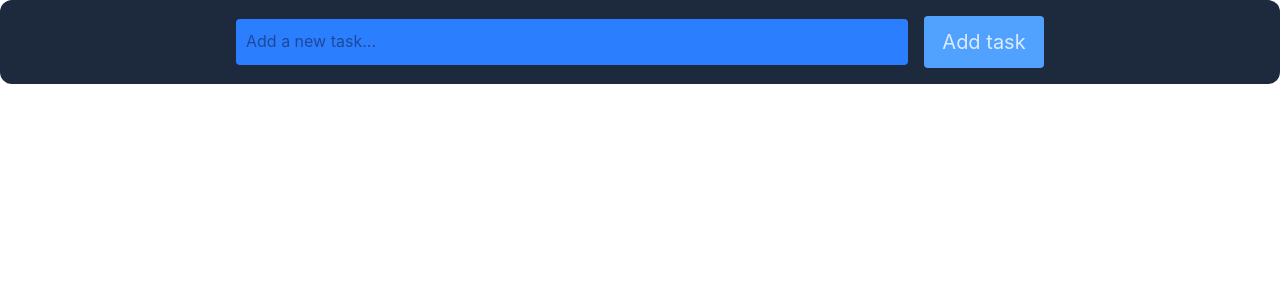
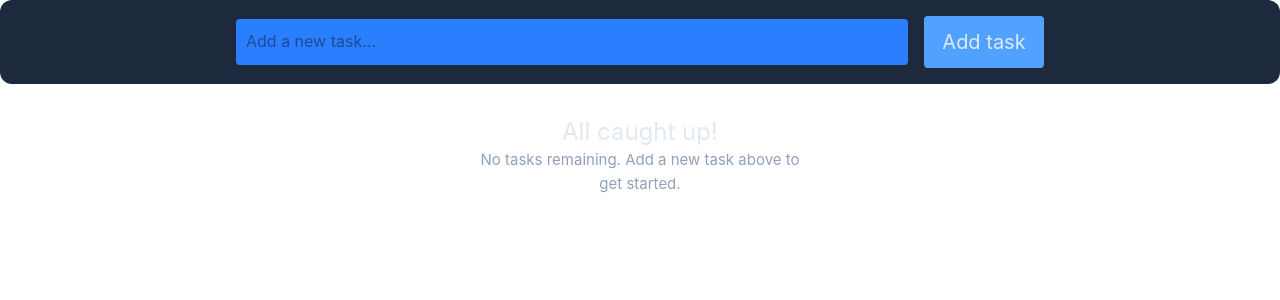
Before and after one commit to JacksonHoran/task-manager, a Vue app: page / in a window 1280 px wide. Shown: the top 300 px of the page. Built offline with nearby package versions, Linux system fonts and the light colour scheme.

Commit message:
add empty state

```diff
--- a/src/components/TaskList.vue
+++ b/src/components/TaskList.vue
@@ -22,7 +22,7 @@ const removeTask = (id) => {
   <div class="">
     <TaskForm @task-added="addNewTask" />
 
-    <div class="mt-6 grid gap-3">
+    <div v-if="tasks.length > 0" class="mt-6 grid gap-3">
       <TaskItem
         v-for="task in tasks"
         :key="task.id"
@@ -30,5 +30,15 @@ const removeTask = (id) => {
         @task-remove="removeTask"
       />
     </div>
+
+    <div
+      v-else
+      class="mt-12 flex flex-col items-center justify-center text-center p-8 rounded-xl"
+    >
+      <h3 class="mt-12 text-2xl font-bold text-slate-200">All caught up!</h3>
+      <p class="text-slate-400 my-1 max-w-xs">
+        No tasks remaining. Add a new task above to get started.
+      </p>
+    </div>
   </div>
 </template>
```
